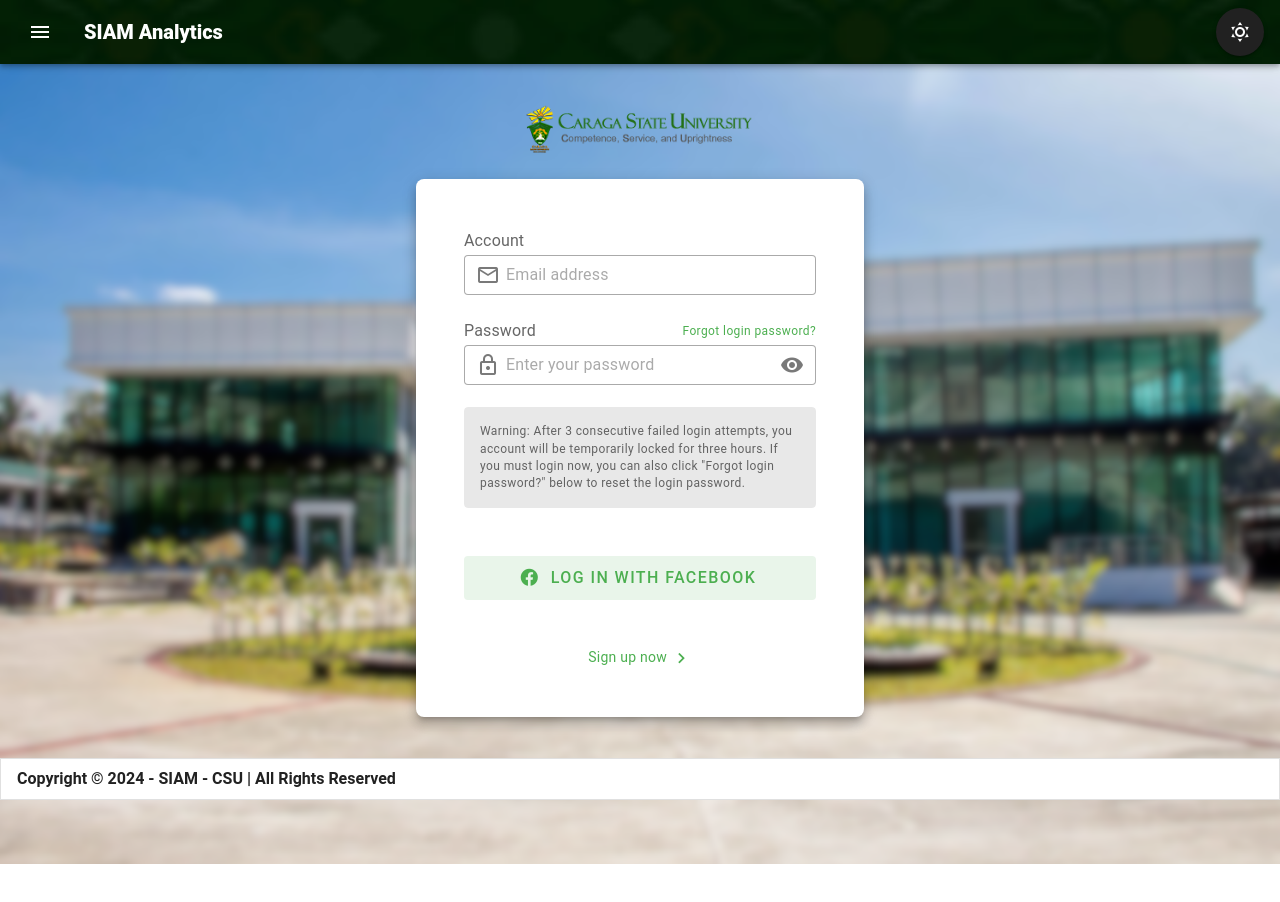
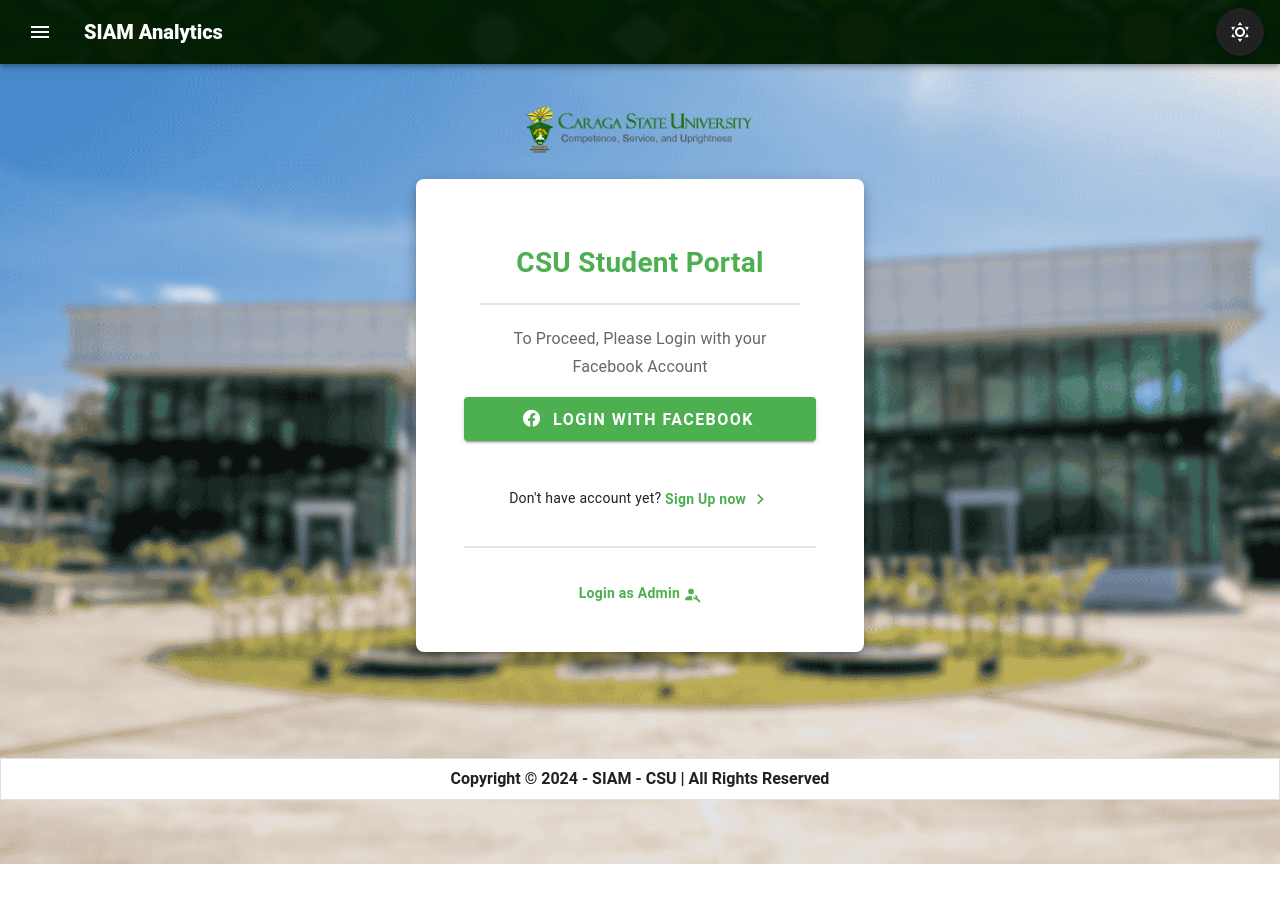
Before and after one commit to jipenalver/cross-thesis, a Vue app: page / in a window 1280 px wide. Built offline with nearby package versions, Linux system fonts and the light colour scheme.

Commit message:
feat: updated login view and added other auth pages

```diff
--- a/src/components/layout/AppLayout.vue
+++ b/src/components/layout/AppLayout.vue
@@ -36,7 +36,7 @@
         <slot name="content"></slot>
       </v-main>
 
-      <v-footer border app>
+      <v-footer class="d-flex justify-center" border app>
         <span class="font-weight-bold" :class="mobile ? 'text-caption' : ''">
           Copyright © 2024 - SIAM - CSU | All Rights Reserved
         </span>
--- a/src/router/index.ts
+++ b/src/router/index.ts
@@ -1,15 +1,9 @@
 import { createRouter, createWebHistory } from 'vue-router'
-import LoginView from '@/views/auth/login/LoginView.vue'
+import { routes } from './routes'
 
 const router = createRouter({
   history: createWebHistory(import.meta.env.BASE_URL),
-  routes: [
-    {
-      path: '/',
-      name: 'home',
-      component: LoginView,
-    },
-  ],
+  routes,
 })
 
 export default router
--- /dev/null
+++ b/src/router/routes.ts
@@ -0,0 +1,21 @@
+import LoginView from '@/views/auth/login/LoginView.vue'
+import RegisterView from '@/views/auth/register/RegisterView.vue'
+import AdminLoginView from '@/views/auth/admin/AdminLoginView.vue'
+
+export const routes = [
+  {
+    path: '/',
+    name: 'login',
+    component: LoginView,
+  },
+  {
+    path: '/register',
+    name: 'register',
+    component: RegisterView,
+  },
+  {
+    path: '/admin/login',
+    name: 'admin-login',
+    component: AdminLoginView,
+  },
+]
--- /dev/null
+++ b/src/views/auth/admin/AdminLoginView.vue
@@ -0,0 +1,5 @@
+<script setup lang="ts"></script>
+
+<template>
+  <main></main>
+</template>
--- a/src/views/auth/login/LoginView.vue
+++ b/src/views/auth/login/LoginView.vue
@@ -1,7 +1,7 @@
 <script setup lang="ts">
 import AppLayout from '@/components/layout/AppLayout.vue'
+import LoginForm from './partials/LoginForm.vue'
 import bgCsu from '@/assets/images/bg-csu.png'
-import LoginForm from './partials/LoginForm.vue'
 </script>
 
 <template>
--- a/src/views/auth/login/partials/LoginForm.vue
+++ b/src/views/auth/login/partials/LoginForm.vue
@@ -1,74 +1,55 @@
 <script setup lang="ts">
 import logoLogin from '@/assets/images/logo-login.png'
-import { ref } from 'vue'
+import { useDisplay } from 'vuetify'
 
-const isPasswordVisible = ref(false)
+const { mobile } = useDisplay()
 </script>
 
 <template>
   <v-img class="mx-auto my-6" max-width="228" :src="logoLogin"></v-img>
 
   <v-card class="mx-auto pa-12 pb-8" elevation="8" max-width="448" rounded="lg">
-    <div class="text-subtitle-1 text-medium-emphasis">Account</div>
+    <v-card-text>
+      <h1 class="text-center text-success">CSU Student Portal</h1>
 
-    <v-text-field
-      density="compact"
-      placeholder="Email address"
-      prepend-inner-icon="mdi-email-outline"
-      variant="outlined"
-    ></v-text-field>
+      <v-divider class="my-5" thickness="2"></v-divider>
 
-    <div class="text-subtitle-1 text-medium-emphasis d-flex align-center justify-space-between">
-      Password
-
-      <a
-        class="text-caption text-decoration-none text-success"
-        href="#"
-        rel="noopener noreferrer"
-        target="_blank"
-      >
-        Forgot login password?</a
-      >
-    </div>
-
-    <v-text-field
-      :append-inner-icon="isPasswordVisible ? 'mdi-eye-off' : 'mdi-eye'"
-      :type="isPasswordVisible ? 'text' : 'password'"
-      density="compact"
-      placeholder="Enter your password"
-      prepend-inner-icon="mdi-lock-outline"
-      variant="outlined"
-      @click:append-inner="isPasswordVisible = !isPasswordVisible"
-    ></v-text-field>
-
-    <v-card class="mb-12" color="surface-variant" variant="tonal">
-      <v-card-text class="text-medium-emphasis text-caption">
-        Warning: After 3 consecutive failed login attempts, you account will be temporarily locked
-        for three hours. If you must login now, you can also click "Forgot login password?" below to
-        reset the login password.
-      </v-card-text>
-    </v-card>
+      <div class="text-subtitle-1 text-medium-emphasis text-center">
+        To Proceed, Please Login with your Facebook Account
+      </div>
+    </v-card-text>
 
     <v-btn
-      class="mb-8"
+      class="font-weight-bold"
       prepend-icon="mdi-facebook"
       color="success"
+      variant="elevated"
       size="large"
-      variant="tonal"
       block
     >
-      Log In with Facebook
+      Login with
+      <br v-if="mobile" />
+      Facebook
     </v-btn>
 
-    <v-card-text class="text-center">
-      <a
-        class="text-success text-decoration-none"
-        href="#"
-        rel="noopener noreferrer"
-        target="_blank"
-      >
-        Sign up now <v-icon icon="mdi-chevron-right"></v-icon>
-      </a>
+    <v-card-text class="mt-8 text-center">
+      <span>Don't have account yet?</span>
+
+      <br v-if="mobile" />
+
+      <RouterLink class="text-success text-decoration-none font-weight-bold" to="/register">
+        Sign Up now <v-icon icon="mdi-chevron-right"></v-icon>
+      </RouterLink>
     </v-card-text>
+
+    <section v-if="!mobile">
+      <v-divider class="my-5" thickness="2"></v-divider>
+
+      <v-card-text class="text-center">
+        <RouterLink class="text-success text-decoration-none font-weight-bold" to="/admin/login">
+          Login as Admin <v-icon icon="mdi-account-wrench" size="small"></v-icon>
+        </RouterLink>
+      </v-card-text>
+    </section>
   </v-card>
 </template>
--- /dev/null
+++ b/src/views/auth/register/RegisterView.vue
@@ -0,0 +1,5 @@
+<script setup lang="ts"></script>
+
+<template>
+  <main></main>
+</template>
```
Also changed, not shown: src/assets/images/bg-csu.png.
